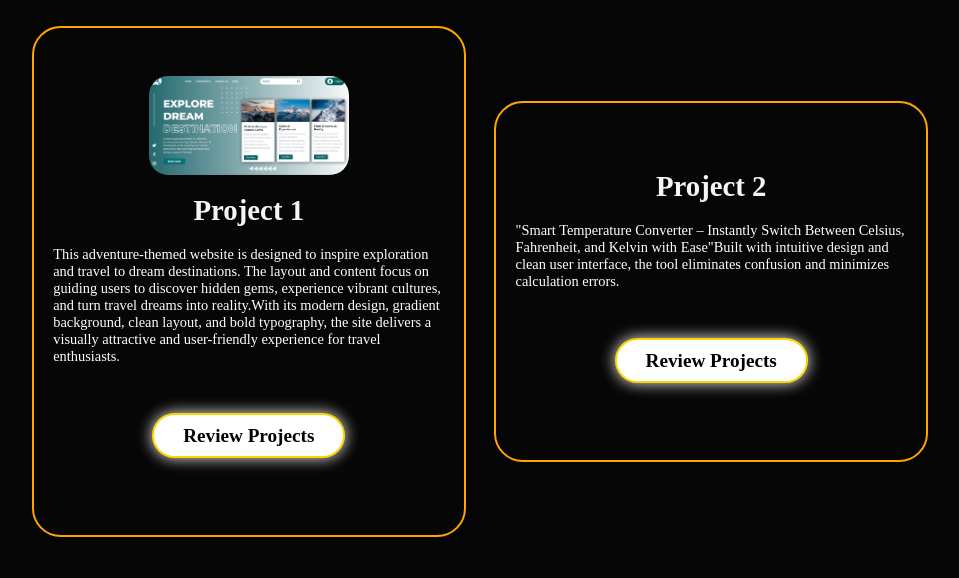
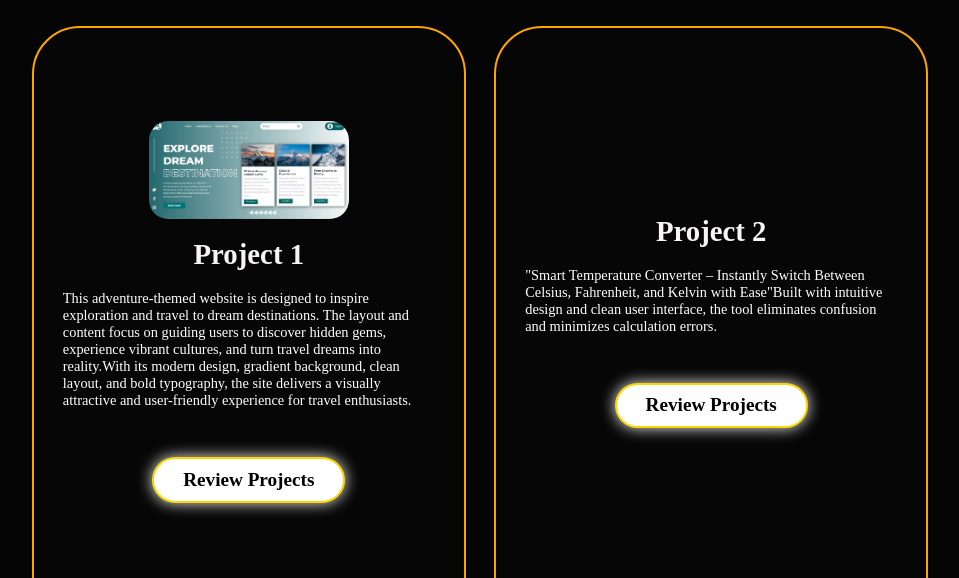
Before and after one commit to Shasha-0973/Projects, a plain HTML site: page Internship_Tasks/Task2/index.html in a window 1280 px wide. Shown: the part 3136-3714 px from the top of the page, without its empty margins (160-1119 px from the left). Drawn offline with nearby package versions, Linux system fonts and the light colour scheme; a script that the page names is missing.

Commit message:
Update style.css

```diff
--- a/Internship_Tasks/Task2/style.css
+++ b/Internship_Tasks/Task2/style.css
@@ -318,13 +318,14 @@ section{
     row-gap:5rem;
 }
 .project-card{
+    height:600px;
     display:flex;
     flex-direction:column;
     justify-content: center;
     align-items: center;
     background-color: rgb(6, 6, 6);
-    border-radius: 3rem;
-    padding: 5rem 2rem;
+    border-radius: 5rem;
+    padding: 5rem 3rem;
     border:2px solid orange;
     gap:2rem;
     overflow:hidden;
@@ -340,6 +341,9 @@ section{
     max-width:200px;
     border-radius: 2em;
     object-fit:cover;
+    display:flex;
+    justify-content: Center;
+    align-items: center;
 }
 .project-card h3{
     font-size: 3rem;
```
